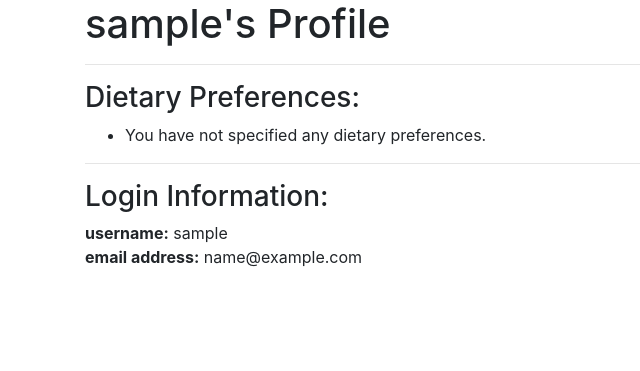
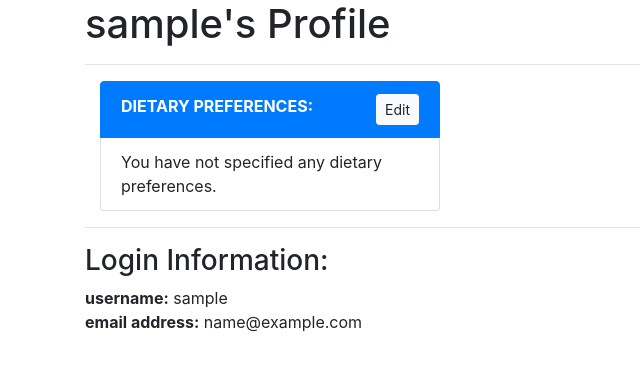
Before and after one commit to kathrynchew/ActivEats, a Flask app: page /preferences/1 in a window 1280 px wide. Shown: the part 56-427 px from the top of the page, without its empty margins (0-640 px from the left). Run offline with Flask 2, Linux system fonts and the light colour scheme; the visitor is signed in with stand-in values (Sample User, id 1); data comes from the database, SQL or seed files in the repository; some libraries are stand-ins or nearby versions.

Commit message:
Added route to update dietary preferences; updated formatting on user prefs page + add button

```diff
--- a/server.py
+++ b/server.py
@@ -230,6 +230,33 @@ def display_user_preferences(user_id):
                            user_info=user_info)
 
 
+@app.route('/preferences/edit', methods=["POST"])
+def edit_user_preferences():
+    """ Updates user's dietary preferences """
+    user_id = session['user_id']
+    new_prefs = request.form.getlist('prefs')
+
+    new_pref_categories = Category.query(Category.category_id).filter(Category.category_name.in_(new_prefs)).all()
+    current_prefs = UserPreference.query.filter_by(user_id=user_id).all()
+    current_pref_categories = UserPreference.query(UserPreference.category_id).filter(UserPreference.user_id == user_id).all()
+
+    for cat_id in new_pref_categories:
+        if cat_id in current_pref_categories:
+            continue
+        else:
+            update_pref = UserPreference(user_id=user_id,
+                                         category_id=cat_id)
+            db.session.add(update_pref)
+
+    for pref in current_prefs:
+        if pref.category.category_name in new_prefs:
+            continue
+        else:
+            db.session.delete(pref)
+
+    db.session.commit()
+
+
 
 ################################################################################
 if __name__ == "__main__":
--- a/templates/preferences.html
+++ b/templates/preferences.html
@@ -3,16 +3,20 @@
 {% block content %}
 <h1>{{ session['username'] }}'s Profile</h1>
 <hr>
-<h3>Dietary Preferences:</h3>
-<ul>
-{% if user_info.preferences|length > 0 %}
-    {% for pref in user_info.preferences %}
-    <li>{{ pref.category.category_name }}</li>
-    {% endfor %}
-{% else %}
-    <li>You have not specified any dietary preferences.</li>
-{% endif %}
+
+<div class="col-sm-4">
+<ul class="list-group">
+  <li class="list-group-item active"><b>DIETARY PREFERENCES:</b> <button id="edit-prefs" type="button" class="btn btn-light btn-sm float-right">Edit</button></li>
+
+    {% if user_info.preferences|length > 0 %}
+        {% for pref in user_info.preferences %}
+            <li class="list-group-item">{{ pref.category.category_name }}</li>
+        {% endfor %}
+    {% else %}
+      <li class="list-group-item">You have not specified any dietary preferences.</li>
+    {% endif %}
 </ul>
+</div>
 <hr>
 <h3>Login Information:</h3>
     <b>username:</b> {{ user_info.username }}<br>
```
